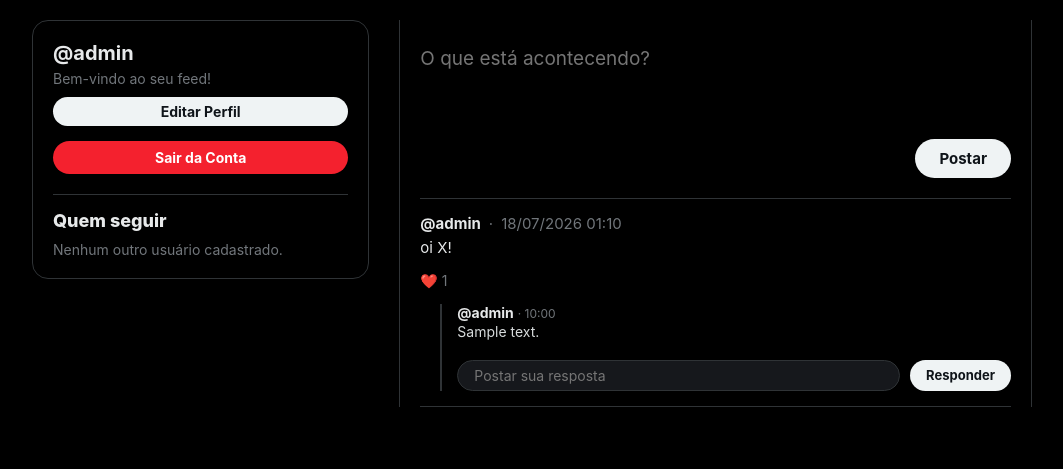
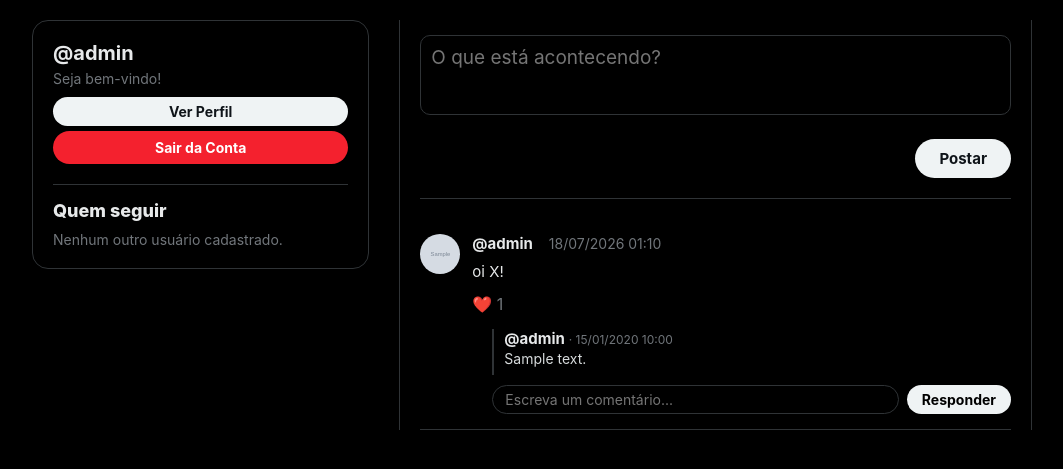
Before and after one commit to LucasW-web/clone-x-django, a Django app: page / in a window 1280 px wide. Shown: the top 469 px of the page, without its empty margins (108-1171 px from the left). Run offline with Django 5.2, Linux system fonts and the light colour scheme; a user stored in the database is signed in; data comes from the database, SQL or seed files in the repository; tables that the repository leaves empty hold one stand-in row (values such as "Sample post"); grey boxes marked "Sample" are stand-in pictures.

Commit message:
feat: implementa feed unificado e corrigido com fotos e interacoes

```diff
--- a/twitter/templates/twitter/feed.html
+++ b/twitter/templates/twitter/feed.html
@@ -1,4 +1,5 @@
 {% extends 'twitter/base.html' %}
+{% load static %}
 
 {% block content %}
 <div class="container">
@@ -6,27 +7,31 @@
     <div class="sidebar" style="display: flex; flex-direction: column; gap: 20px;">
         <div>
             <h3 class="username" style="font-size: 20px;">@{{ request.user.username }}</h3>
-            <p style="color: #71767b; font-size: 14px; margin-top: 5px; margin-bottom: 10px;">Bem-vindo ao seu feed!</p>
-
-            <!-- CONFIRME SE ESTA LINHA ABAIXO EXISTE NO SEU ARQUIVO: -->
-            <a href="{% url 'profile' %}" class="btn-follow" style="display: block; text-align: center; margin-bottom: 10px; text-decoration: none;">Editar Perfil</a>
-
-            <a href="{% url 'logout' %}" class="btn-red">Sair da Conta</a>
+            <p style="color: #71767b; font-size: 14px; margin-top: 5px; margin-bottom: 10px;">Seja bem-vindo!</p>
+            <a href="{% url 'profile' %}" class="btn-follow" style="display: block; text-align: center; margin-top: 10px;">Ver Perfil</a>
+            <a href="{% url 'logout' %}" class="btn-red" style="display: block; text-align: center; margin-top: 5px;">Sair da Conta</a>
         </div>
-
 
         <!-- Bloco Quem Seguir -->
         <div style="border-top: 1px solid #2f3336; padding-top: 15px;">
             <h4 style="font-size: 18px; font-weight: 800; margin-bottom: 10px; color: #e7e9ea;">Quem seguir</h4>
             <div style="display: flex; flex-direction: column;">
                 {% for target_user in all_users %}
-                <div class="user-row">
+                    <div class="user-row" style="display: flex; align-items: center; gap: 10px; margin-bottom: 10px;">
+                        {% if target_user.profile.profile_picture %}
+                            <img src="{{ target_user.profile.profile_picture.url }}" style="width: 40px; height: 40px; border-radius: 50%; object-fit: cover;" alt="Foto de perfil">
+                        {% else %}
+                            <img src="https://twimg.com" style="width: 40px; height: 40px; border-radius: 50%; object-fit: cover;" alt="Foto padrão">
+                        {% endif %}
+
+                        <div style="display: flex; flex-direction: column;">
                             <span class="username">@{{ target_user.username }}</span>
                             {% if target_user.id in following_ids %}
                                 <a href="{% url 'follow_toggle' target_user.id %}" class="btn-unfollow">Seguindo</a>
                             {% else %}
                                 <a href="{% url 'follow_toggle' target_user.id %}" class="btn-follow">Seguir</a>
                             {% endif %}
+                        </div>
                     </div>
                 {% empty %}
                     <p style="color: #71767b; font-size: 14px;">Nenhum outro usuário cadastrado.</p>
@@ -41,52 +46,65 @@
         <div class="tweet-box">
             <form method="POST" action="{% url 'feed' %}">
                 {% csrf_token %}
-                <textarea name="content" maxlength="280" required placeholder="O que está acontecendo?"></textarea>
+                <textarea name="content" maxlength="280" required placeholder="O que está acontecendo?" style="width: 100%; height: 80px; resize: none; background: transparent; color: white; border: 1px solid #2f3336; border-radius: 10px; padding: 10px;"></textarea>
                 <div style="overflow: hidden; padding-bottom: 5px;">
-                    <button type="submit" class="btn-blue">Postar</button>
+                    <button type="submit" class="btn-blue" style="float: right; margin-top: 10px;">Postar</button>
                 </div>
             </form>
         </div>
 
-        <!-- Linha do Tempo -->
-        <div style="display: flex; flex-direction: column;">
+        <!-- Linha do Tempo (Feed) -->
+        <div style="display: flex; flex-direction: column; margin-top: 20px;">
             {% for tweet in tweets %}
-            <div class="tweet">
-                <div class="tweet-header">
-                    <span class="username">@{{ tweet.user.username }}</span>
-                    <span class="handle">·</span>
-                    <span class="date">{{ tweet.created_at|date:"d/m/Y H:i" }}</span>
+                <div class="tweet" style="display: flex; gap: 12px; border-bottom: 1px solid #2f3336; padding: 15px 0;">
+                    <!-- Foto de perfil do autor do Tweet -->
+                    <div>
+                        {% if tweet.user.profile.profile_picture %}
+                            <img src="{{ tweet.user.profile.profile_picture.url }}" style="width: 40px; height: 40px; border-radius: 50%; object-fit: cover;" alt="Foto de perfil">
+                        {% else %}
+                            <img src="https://twimg.com" style="width: 40px; height: 40px; border-radius: 50%; object-fit: cover;" alt="Foto padrão">
+                        {% endif %}
                     </div>
-                <p style="line-height: 1.5; font-size: 15px; color: #e7e9ea; word-break: break-word; white-space: pre-wrap; margin-bottom: 12px;">{{ tweet.content }}</p>
+
+                    <!-- Conteúdo do Tweet -->
+                    <div style="display: flex; flex-direction: column; flex: 1;">
+                        <div class="tweet-header" style="display: flex; gap: 8px; align-items: center;">
+                            <span class="username" style="font-weight: bold; color: #e7e9ea;">@{{ tweet.user.username }}</span>
+                            <span class="handle"></span>
+                            <span class="date" style="color: #71767b; font-size: 14px;">{{ tweet.created_at|date:"d/m/Y H:i" }}</span>
+                        </div>
+
+                        <p style="line-height: 1.5; font-size: 15px; color: #e7e9ea; word-break: break-all; margin-top: 4px;">{{ tweet.content }}</p>
 
                         <!-- Botão de Curtir -->
-                <div style="display: flex; gap: 5px; align-items: center; margin-bottom: 15px;">
-                    <a href="{% url 'like_toggle' tweet.id %}" style="text-decoration: none; font-size: 14px; color: #71767b; display: flex; align-items: center; gap: 4px; transition: 0.2s;" onmouseover="this.style.color='#f4212e'" onmouseout="this.style.color='#71767b'">
+                        <div style="display: flex; gap: 5px; align-items: center; margin-top: 10px; margin-bottom: 15px;">
+                            <a href="{% url 'like_toggle' tweet.id %}" style="text-decoration: none;">
                                 ❤️ <span style="color: #71767b;">{{ tweet.likes.count }}</span>
                             </a>
                         </div>
 
                         <!-- Lista de Comentários Existentes -->
-                <div style="margin-left: 20px; border-left: 2px solid #2f3336; padding-left: 15px; display: flex; flex-direction: column; gap: 10px;">
+                        <div style="margin-left: 20px; border-left: 2px solid #2f3336; padding-left: 10px;">
                             {% for comment in tweet.comments.all %}
-                    <div style="font-size: 14px;">
-                        <span class="username" style="font-size: 14px;">@{{ comment.user.username }}</span>
-                        <span style="color: #71767b; font-size: 12px;">· {{ comment.created_at|date:"H:i" }}</span>
+                                <div style="font-size: 14px; margin-bottom: 8px;">
+                                    <span class="username" style="font-weight: bold; color: #e7e9ea;">@{{ comment.user.username }}</span>
+                                    <span style="color: #71767b; font-size: 12px;"> · {{ comment.created_at|date:"d/m/Y H:i" }}</span>
                                     <p style="color: #d7dbdc; margin-top: 2px;">{{ comment.content }}</p>
                                 </div>
                             {% endfor %}
+                        </div>
 
-                    <!-- Formulário para Enviar Novo Comentário -->
-                    <form method="POST" action="{% url 'add_comment' tweet.id %}" style="display: flex; gap: 10px; margin-top: 10px;">
+                        <!-- Formulado para Enviar Novo Comentário -->
+                        <form method="POST" action="{% url 'add_comment' tweet.id %}" style="display: flex; gap: 8px; margin-top: 10px; margin-left: 20px;">
                             {% csrf_token %}
-                        <input type="text" name="comment_content" required placeholder="Postar sua resposta" style="flex: 1; background-color: #16181c; color: white; border: 1px solid #2f3336; border-radius: 9999px; padding: 6px 16px; font-size: 14px; outline: none;">
-                        <button type="submit" style="background-color: #eff3f4; color: #0f1419; border: none; padding: 6px 16px; font-weight: bold; border-radius: 9999px; cursor: pointer; font-size: 13px;">Responder</button>
+                            <input type="text" name="comment_content" required placeholder="Escreva um comentário..." style="flex: 1; background: transparent; color: white; border: 1px solid #2f3336; border-radius: 20px; padding: 5px 12px; font-size: 14px;">
+                            <button type="submit" style="background-color: #eff3f4; color: black; border: none; border-radius: 20px; padding: 5px 15px; font-size: 14px; font-weight: bold; cursor: pointer;">Responder</button>
                         </form>
                     </div>
                 </div>
             {% empty %}
-            <div class="empty-feed">
-                Nenhum post para exibir ainda. Seu feed mostra apenas posts seus e de quem você segue!
+                <div class="empty-feed" style="text-align: center; padding: 4px 0;">
+                    <p style="color: #71767b;">Nenhum post para exibir ainda. Seu feed mostra apenas posts seus e de quem você segue.</p>
                 </div>
             {% endfor %}
         </div>
```
Lines whose indentation alone changed are shown as unchanged.
